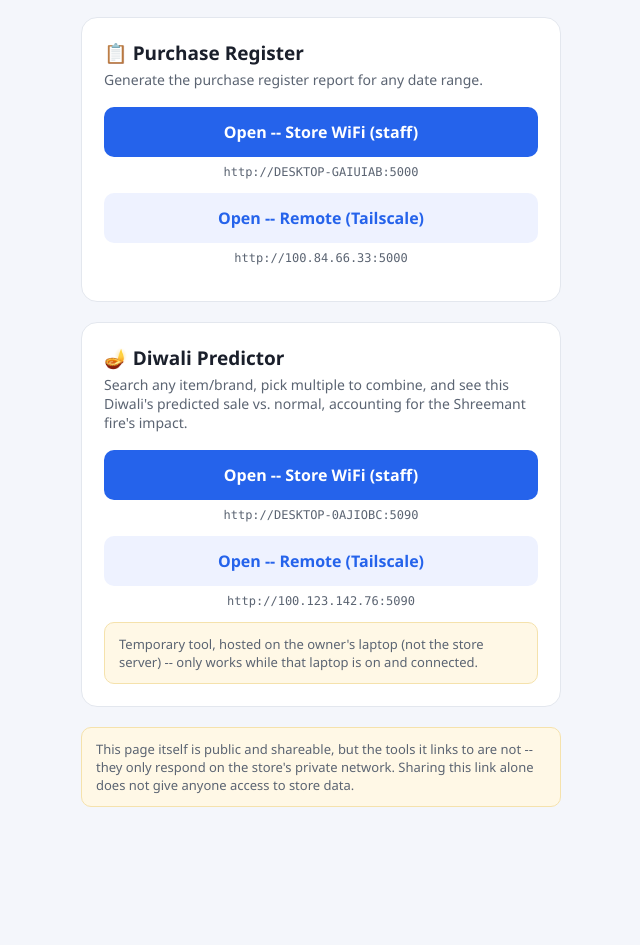
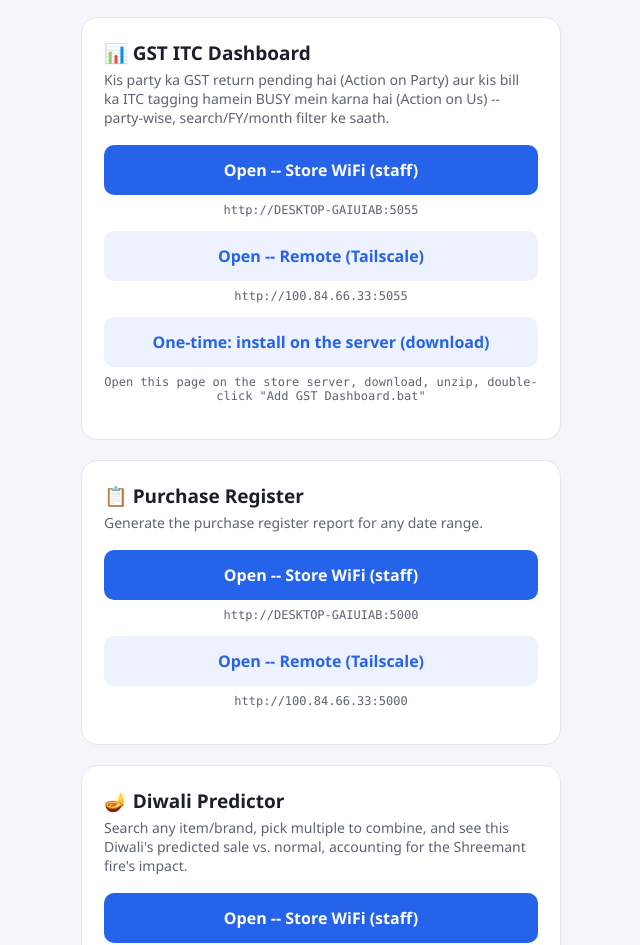
Before and after one commit to smworkassistance/store-tools-launcher, a plain HTML site: page index.html in a window 1280 px wide. Shown: the part 1943-2888 px from the top of the page, without its empty margins (319-959 px from the left). Before the commit the page ends 2810 px from the top, so only its background shows below. Drawn offline with Linux system fonts and the light colour scheme.

Commit message:
Add GST ITC Dashboard card (port 5055)
New tool: party-wise Action on Party / Action on Us reconciliation
dashboard, with one-time server installer link.

```diff
--- a/index.html
+++ b/index.html
@@ -85,6 +85,17 @@
   </div>
 
   <div class="tool">
+    <h2>📊 GST ITC Dashboard</h2>
+    <p class="desc">Kis party ka GST return pending hai (Action on Party) aur kis bill ka ITC tagging hamein BUSY mein karna hai (Action on Us) -- party-wise, search/FY/month filter ke saath.</p>
+    <a class="btn" href="http://DESKTOP-GAIUIAB:5055" target="_blank">Open -- Store WiFi (staff)</a>
+    <div class="ref">http://DESKTOP-GAIUIAB:5055</div>
+    <a class="btn secondary" href="http://100.84.66.33:5055" target="_blank">Open -- Remote (Tailscale)</a>
+    <div class="ref">http://100.84.66.33:5055</div>
+    <a class="btn secondary" href="https://github.com/smworkassistance/store-tools-launcher/releases/download/gst-dashboard-installer/Add-GST-Dashboard.zip">One-time: install on the server (download)</a>
+    <div class="ref">Open this page on the store server, download, unzip, double-click "Add GST Dashboard.bat"</div>
+  </div>
+
+  <div class="tool">
     <h2>📋 Purchase Register</h2>
     <p class="desc">Generate the purchase register report for any date range.</p>
     <a class="btn" href="http://DESKTOP-GAIUIAB:5000" target="_blank">Open -- Store WiFi (staff)</a>
```
